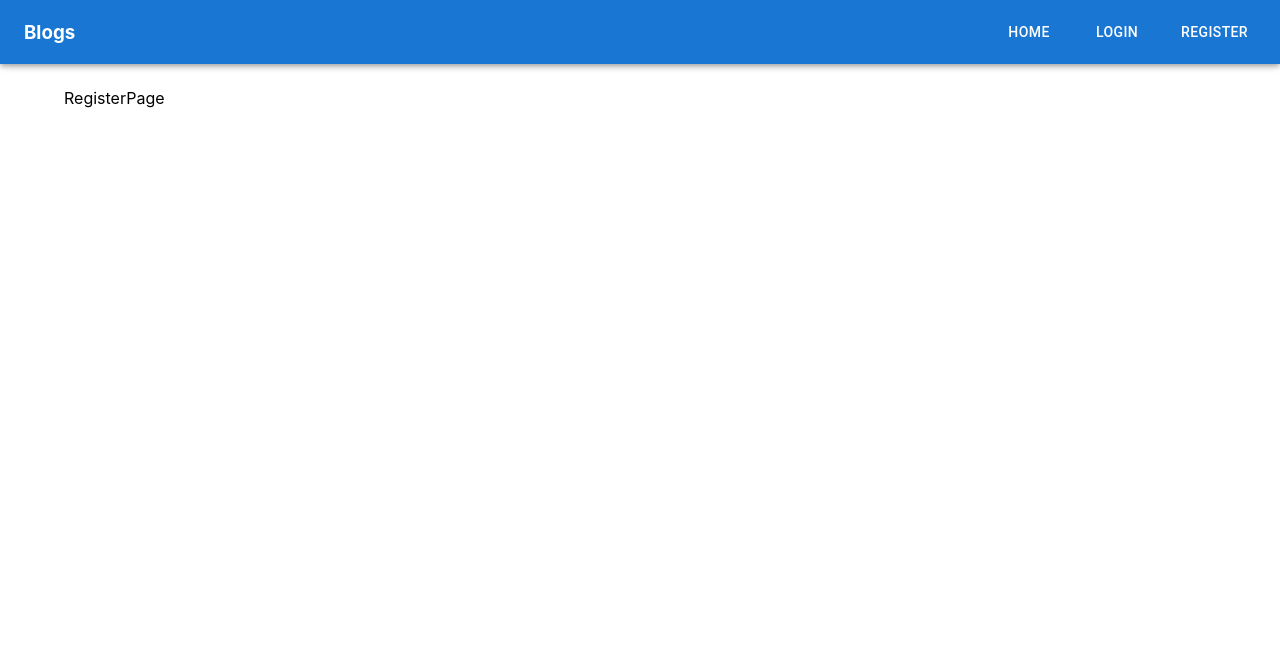
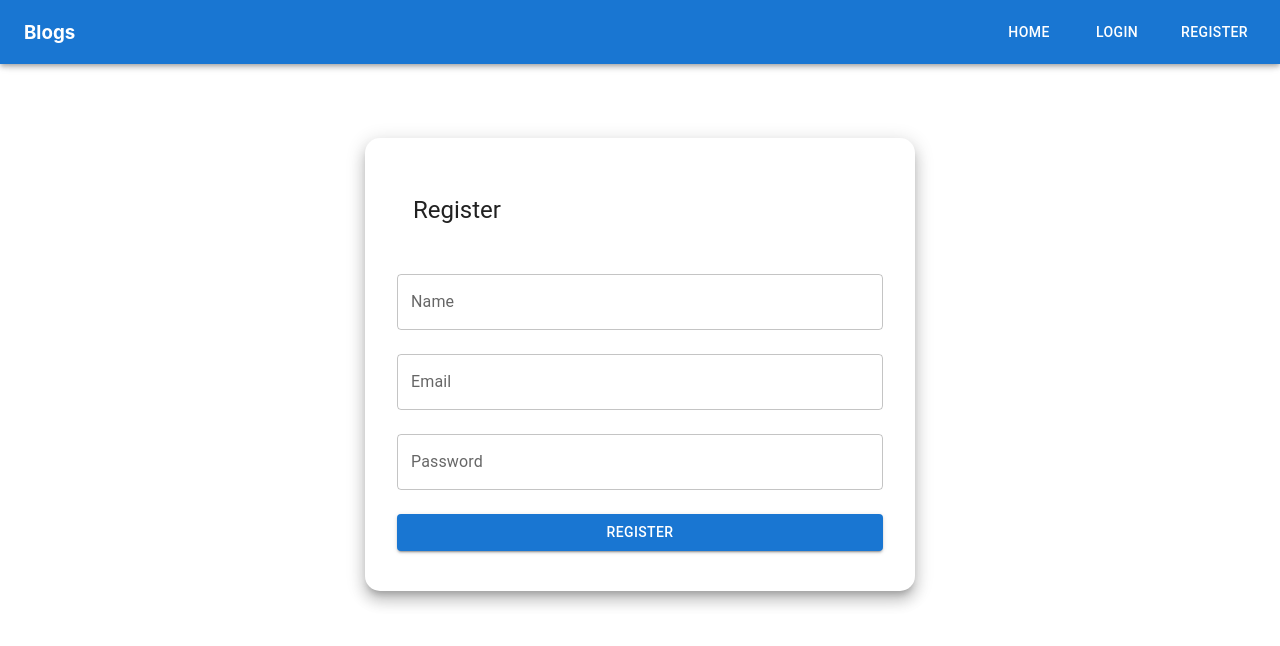
Before and after one commit to ShawnFrost26/jellybean-assignment, a React (Create React App) app in the folder frontend/: page /register in a window 1280 px wide. Shown: the top 646 px of the page. Built offline with nearby package versions, Linux system fonts and the light colour scheme.

Commit message:
register page done

```diff
--- a/frontend/src/pages/RegisterPage.jsx
+++ b/frontend/src/pages/RegisterPage.jsx
@@ -1,8 +1,19 @@
 import React from 'react'
+import { Button, Card, CardContent, TextField, Typography } from "@mui/material";
 
 const RegisterPage = () => {
   return (
-    <div>RegisterPage</div>
+    <Card sx={{ p: 4, py: 5, maxWidth: "550px", margin: "50px auto", display: "flex", flexDirection: "column", gap: 3, borderRadius: "15px" }} elevation={10}>
+    <CardContent sx={{ m: 0 }}>
+      <Typography gutterBottom variant="h5" component="div">
+      Register
+      </Typography>
+    </CardContent>
+      <TextField id="outlined-basic" label="Name" variant="outlined" type={"text"} />
+      <TextField id="outlined-basic" label="Email" variant="outlined" type={"email"} />
+      <TextField id="outlined-basic" label="Password" variant="outlined" type={"password"}/>
+<Button variant="contained">Register</Button>
+    </Card>
   )
 }
 
```
